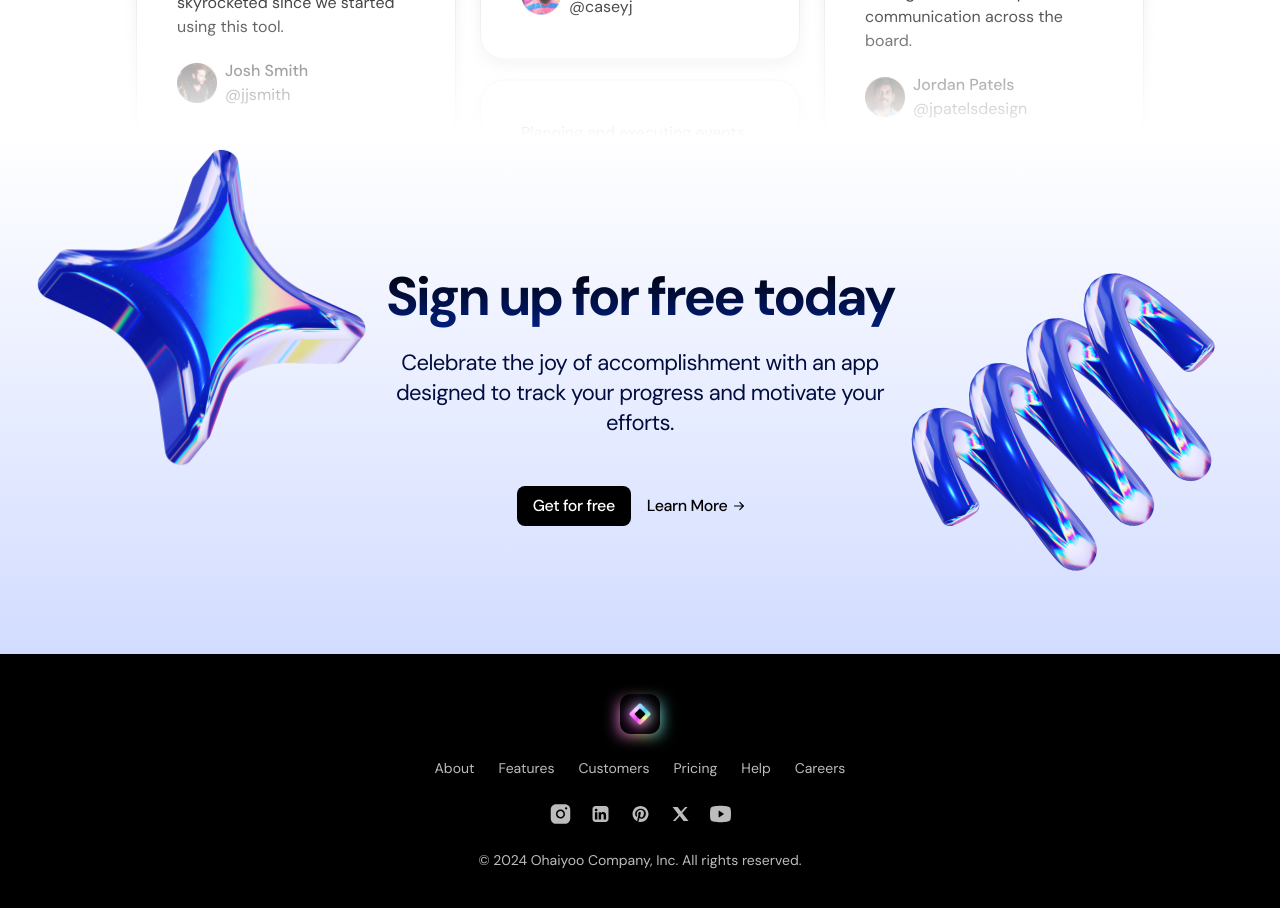
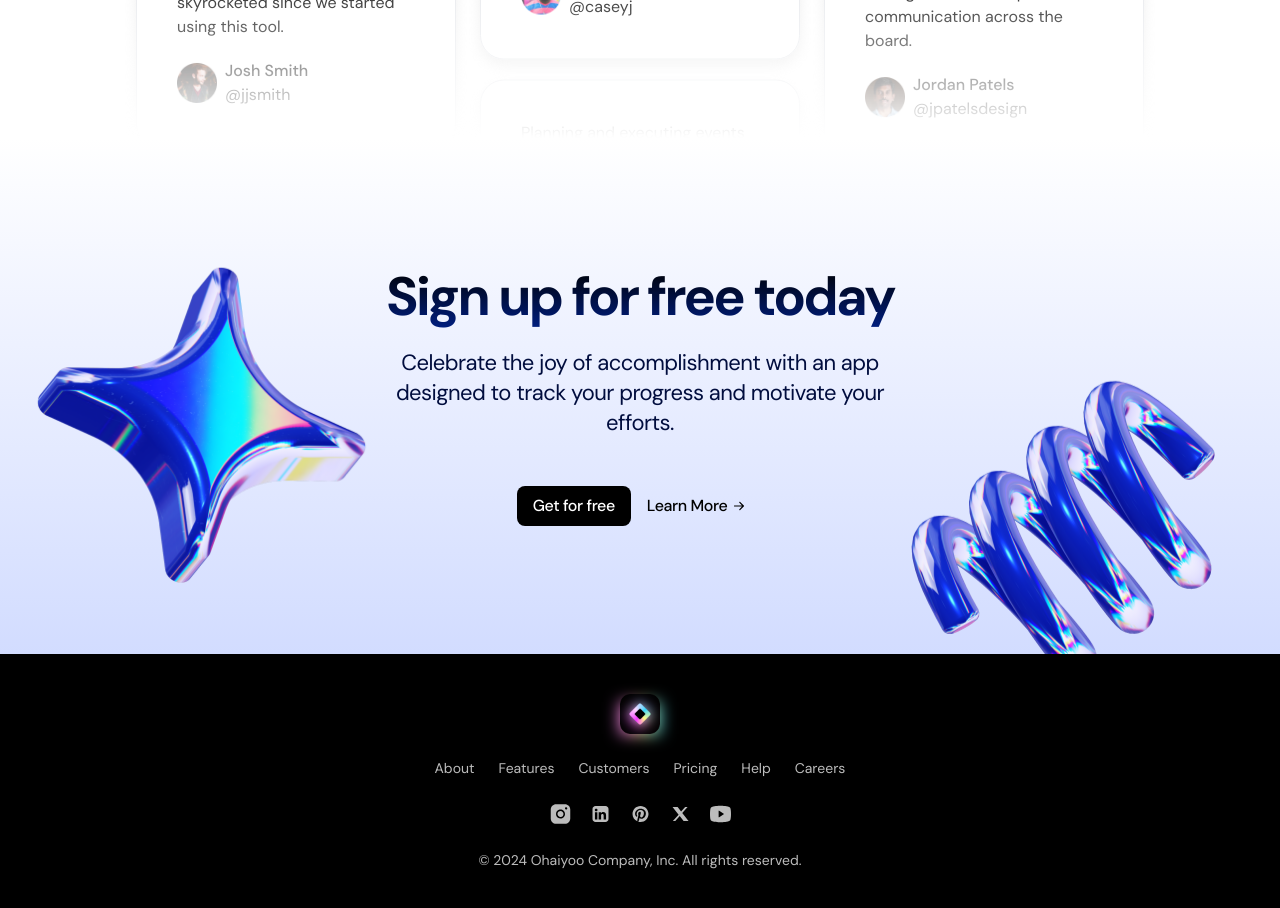
Before and after one commit to MarkMPW/light-saas-landing-page, a Next.js app: page / in a window 1280 px wide. Shown: the part 4060-4968 px from the top of the page. Built offline with nearby package versions, Linux system fonts and the light colour scheme.

Commit message:
implement animation in call to action part

```diff
--- a/sections/CallToAction.tsx
+++ b/sections/CallToAction.tsx
@@ -1,13 +1,24 @@
-import React from "react";
+'use client'
+
+import React, { useRef } from "react";
 import Image from "next/image";
 
 import ArrowRight from "@/assets/arrow-right.svg";
 import star from "@/assets/star.png";
 import spring from "@/assets/spring.png";
+import { motion, useScroll, useTransform } from "framer-motion";
 
 const CallToAction = () => {
+  const ref = useRef(null)
+  const { scrollYProgress  } = useScroll({
+    target: ref,
+    offset: ["start end", "end start"]
+  })
+
+  const translateY = useTransform(scrollYProgress, [0, 1], [150, -150])
+
   return (
-    <section className="py-32 bg-gradient-to-b from-[#FFFFFF] to-[#D2DCFF] overflow-x-hidden">
+    <section ref={ref} className="py-32 bg-gradient-to-b from-[#FFFFFF] to-[#D2DCFF] overflow-hidden">
       <div className="container">
         <div className="text-center max-w-[540px] mx-auto relative">
           <h1 className="title">Sign up for free today</h1>
@@ -15,19 +26,25 @@ const CallToAction = () => {
             Celebrate the joy of accomplishment with an app designed to track
             your progress and motivate your efforts.
           </p>
-          <Image
-            src={star}
+          <motion.img
+            src={star.src}
             alt="star"
             width={360}
             height={360}
-            className="absolute -top-[130px] -left-[350px] hidden md:flex"
+            className="absolute -top-[120px] -left-[350px] hidden md:flex"
+            style={{
+              translateY
+            }}
           />
-          <Image
-            src={spring}
+          <motion.img
+            src={spring.src}
             alt="spring"
             width={363}
             height={363}
             className="absolute -top-[19px] -right-[331px] hidden md:flex"
+            style={{
+              translateY
+            }}
           />
         </div>
         <div className="flex mt-12 justify-center">
```
